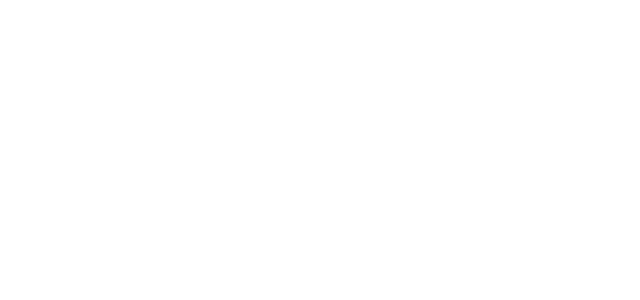
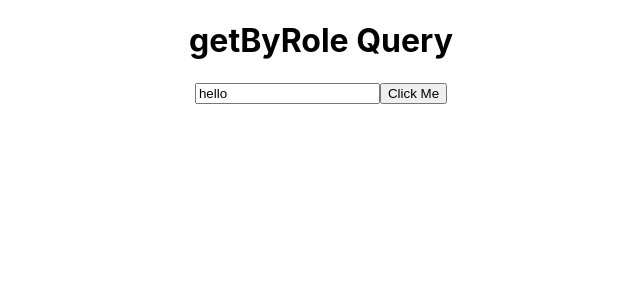
Before and after one commit to muazimmaqbool/React_Testing_Library, a React (Create React App) app: page / in a window 1280 px wide. Shown: the top 300 px of the page, without its empty margins (319-959 px from the left). Built offline with nearby package versions, Linux system fonts and the light colour scheme.

Commit message:
getByRole Testing

```diff
--- /dev/null
+++ b/src/11_getByRole_Query/GetByRole.jsx
@@ -0,0 +1,30 @@
+import React from 'react'
+
+/*
+->getByRole Query | lec #18 | https://testing-library.com/docs/queries/byrole
+
+->getByRole:
+    - getByRole comes under getBy type which is used to find a single element (getByAll is used to find all elements)
+    - getByRole is mostly used to test semantic tags/elements (also used to test non-semantic tags but mostly semantic tags)
+    -
+*/
+
+const GetByRole = () => {
+  return (
+    <div>
+        <h1>getByRole Query</h1>
+        <input type='text' defaultValue="hello"/>
+        <button>Click Me</button>
+    </div>
+
+  )
+}
+
+export default GetByRole
+
+/*
+->What are semantic elements/tags?
+    ANS: Semantic elements are those elements which by their name/syntax tells the browser and the user about what they do or what is their job
+         example: bold, italic, button, header, footer, table, border, etc
+         non-semantic elements: p, div, span,
+*/
--- a/src/App.js
+++ b/src/App.js
@@ -9,6 +9,7 @@
 import Before_After from './8_Before_Hook/Before_After_hooks';
 import SnapShot from './9_snapShot_testing/SnapShot';
 import FuncOne from './10_Method Testing In Functional Components/FuncOne';
+import GetByRole from './11_getByRole_Query/GetByRole';
 
 function App() {
   return (
@@ -22,6 +23,7 @@
       {/* <Before_After/> */}
       {/* <SnapShot/> */}
       {/* <FuncOne/> */}
+      <GetByRole/>
     </div>
   );
 }
```
Also changed, not shown: 1 other file (tests, documents, lock files or other folders).
